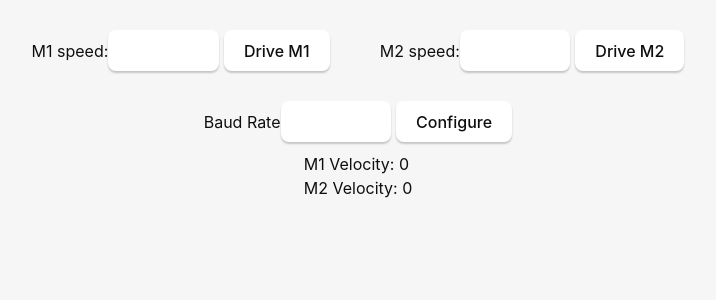
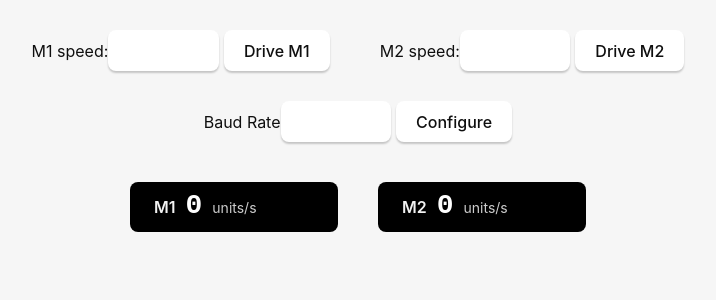
Before and after one commit to lazytatzv/motion_studio, a React (Vite) app: page / in a window 1280 px wide. Shown: the top 300 px of the page, without its empty margins (282-998 px from the left). Built offline with nearby package versions, Linux system fonts and the light colour scheme.

Commit message:
Introduce current checker

```diff
--- a/src/App.css
+++ b/src/App.css
@@ -86,13 +86,43 @@
   /*padding*/
 }
 
-/* これ必要かはわからん */
+/* Velocity display */
 .current-vel {
   display: flex;
+  flex-direction: row;
+  gap: 40px;
   justify-content: center;
   align-items: center;
-  margin-top: 10px;
-  /*text-align: center;*/
+  margin-top: 40px;
+}
+
+.vel-card {
+  display: flex;
+  flex-direction: row;
+  align-items: baseline;
+  gap: 10px;
+  padding: 12px 24px;
+  background: #000;
+  border-radius: 8px;
+  min-width: 160px;
+}
+
+.vel-label {
+  font-size: 1rem;
+  font-weight: 600;
+  color: rgba(255, 255, 255, 0.95);
+}
+
+.vel-value {
+  font-size: 1.75rem;
+  font-weight: 700;
+  color: #ffffff;
+  font-family: 'Courier New', monospace;
+}
+
+.vel-unit {
+  font-size: 0.875rem;
+  color: rgba(255, 255, 255, 0.8);
 }
 
 /*
--- a/src/App.tsx
+++ b/src/App.tsx
@@ -56,12 +56,12 @@ function App() {
   useEffect(() => {
 	const interval = setInterval(async () => {
 		try {
-			const { speed } = await invoke("read_speed_async", { motorIndex: 1}) as { speed: number, status: number};
+			const [speed] = await invoke("read_speed_async", { motorIndex: 1}) as [number, number];
 			setVelM1(speed);
 		} catch {}
 		try {
-			//const { speed } = await invoke("read_speed_async", { motorIndex: 2}) as { speed: number, status: number};
-			//setVelM2(speed);
+			const [speed] = await invoke("read_speed_async", { motorIndex: 2}) as [number, number];
+			setVelM2(speed);
 		} catch {}
 	}, 300);
 
@@ -114,8 +114,16 @@ function App() {
 
       {/* Showing Motors' speed*/}
       <div className="current-vel">
-        M1 Velocity: {velM1}<br/>
-        M2 Velocity: {velM2}
+        <div className="vel-card">
+          <div className="vel-label">M1</div>
+          <div className="vel-value">{velM1}</div>
+          <div className="vel-unit">units/s</div>
+        </div>
+        <div className="vel-card">
+          <div className="vel-label">M2</div>
+          <div className="vel-value">{velM2}</div>
+          <div className="vel-unit">units/s</div>
+        </div>
       </div>
 
     </main>
```
Also changed, not shown: 1 other file (tests, documents, lock files or other folders).
